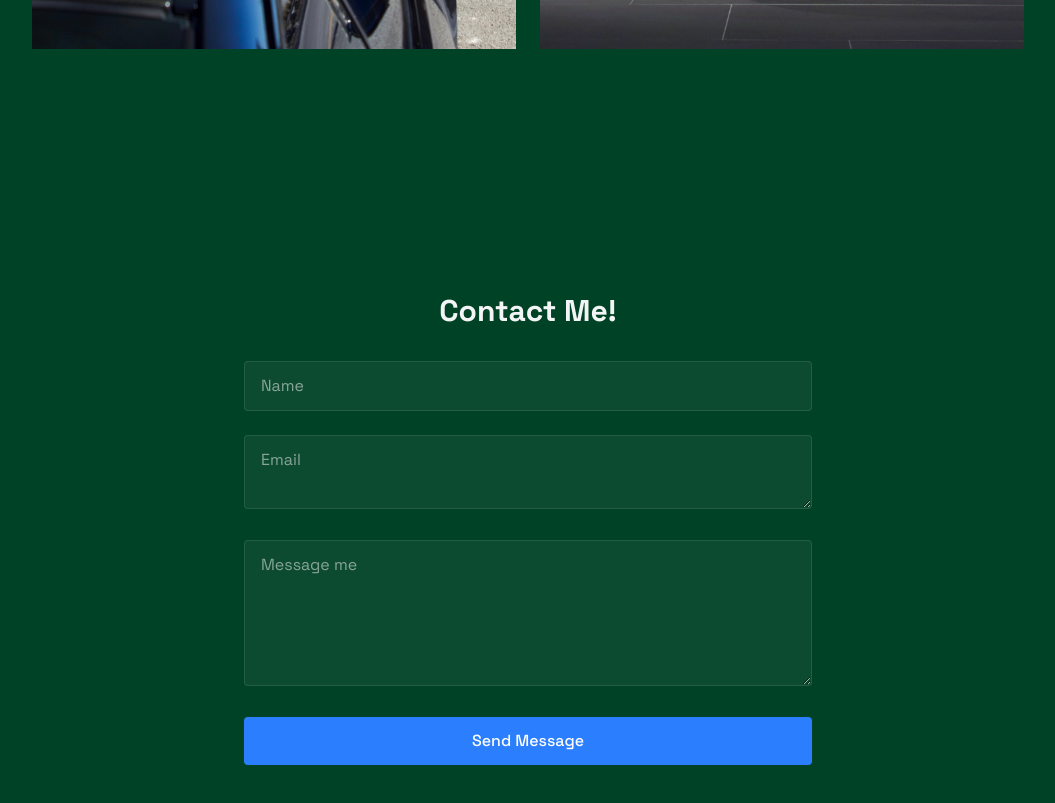
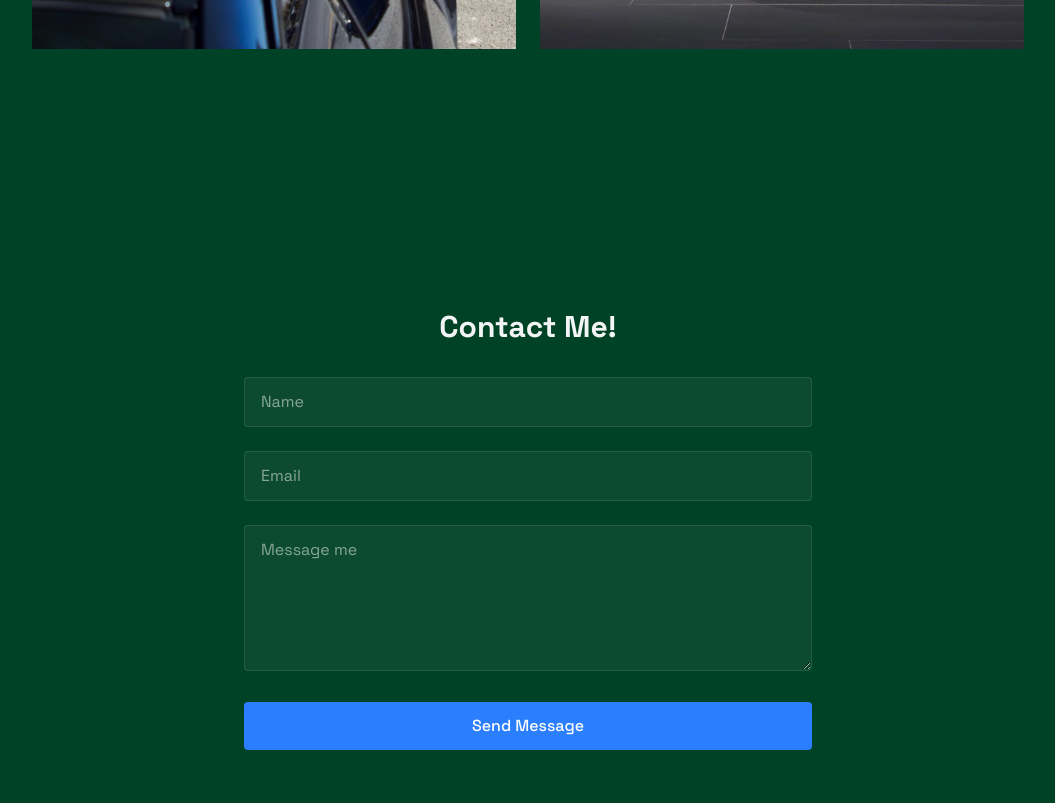
Before and after one commit to aravski09/aravshotsportfolio, a React (Vite) app: page / in a window 1280 px wide. Shown: the part 3980-4783 px from the top of the page, without its empty margins (112-1167 px from the left). Built offline with nearby package versions, Linux system fonts and the light colour scheme.

Commit message:
email api has been added and now can successfully send emails to my directory

```diff
--- a/src/components/sections/Contact.jsx
+++ b/src/components/sections/Contact.jsx
@@ -1,30 +1,72 @@
+import { useRef } from "react";
+import emailjs from "emailjs-com";
+
 export const Contact = () => {
+  const form = useRef();
 
-    return <section id = "contact" className="min-h-screen flex items-center justify-center py-20">
+  const sendEmail = (e) => {
+    e.preventDefault();
 
+    emailjs
+      .sendForm(
+        "service_a2g1o9p",    // Replace with your EmailJS service ID
+        "template_vkcv1it",   // Replace with your EmailJS template ID
+        form.current,
+        "rpxwqg1iA13ult2Qu"     // Replace with your EmailJS public key
+      )
+      .then(
+        (result) => {
+          alert("Message sent successfully!");
+        },
+        (error) => {
+          alert("Something went wrong. Please try again.");
+          console.log(error.text);
+        }
+      );
+
+    e.target.reset(); // Optional: clears form after submit
+  };
+
+  return (
+    <section id="contact" className="min-h-screen flex items-center justify-center py-20">
       <div className="px-4 w-150">
-
-            <h2 className="text-3xl font-bold mb-8 text-center ">
-                Contact Me!
-            </h2>
-            <form className="space-y-6">
+        <h2 className="text-3xl font-bold mb-8 text-center">Contact Me!</h2>
+        <form ref={form} onSubmit={sendEmail} className="space-y-6">
           <div className="relative">
-                    <input type="text" id="name" name="name" required className="w-full bg-white/5 border border-white/10 rounded px-4 py-3 text-white transition focus:outline-none focus:border-blue-500 focus:bg-blue-500/5" placeholder="Name"/>
-
-                </div>
-
-                <div className="relative">
-                    <textarea type="text" id="email" name="email" required className="w-full bg-white/5 border border-white/10 rounded px-4 py-3 text-white transition focus:outline-none focus:border-blue-500 focus:bg-blue-500/5" placeholder="Email"/>
-
+            <input
+              type="text"
+              name="name"
+              required
+              className="w-full bg-white/5 border border-white/10 rounded px-4 py-3 text-white transition focus:outline-none focus:border-blue-500 focus:bg-blue-500/5"
+              placeholder="Name"
+            />
           </div>
           <div className="relative">
-                    <textarea id="message" name="message" required rows= {5}className="w-full bg-white/5 border border-white/10 rounded px-4 py-3 text-white transition focus:outline-none focus:border-blue-500 focus:bg-blue-500/5" placeholder="Message me"/>
-
+            <input
+              type="email"
+              name="email"
+              required
+              className="w-full bg-white/5 border border-white/10 rounded px-4 py-3 text-white transition focus:outline-none focus:border-blue-500 focus:bg-blue-500/5"
+              placeholder="Email"
+            />
           </div>
-                <button type="submit" className="w-full bg-blue-500 text-white py-3 px-6 rounded font-medium transition relative overflow-hidden hover:-translate-y-0.5 hover:shadow[0_0_15px_rgba[59,130,246,0.4]">
+          <div className="relative">
+            <textarea
+              name="message"
+              required
+              rows={5}
+              className="w-full bg-white/5 border border-white/10 rounded px-4 py-3 text-white transition focus:outline-none focus:border-blue-500 focus:bg-blue-500/5"
+              placeholder="Message me"
+            />
+          </div>
+          <button
+            type="submit"
+            className="w-full bg-blue-500 text-white py-3 px-6 rounded font-medium transition relative overflow-hidden hover:-translate-y-0.5 hover:shadow[0_0_15px_rgba[59,130,246,0.4]]"
+          >
             Send Message
           </button>
         </form>
       </div>
     </section>
-}
+  );
+};
```
Lines whose indentation alone changed are shown as unchanged.
